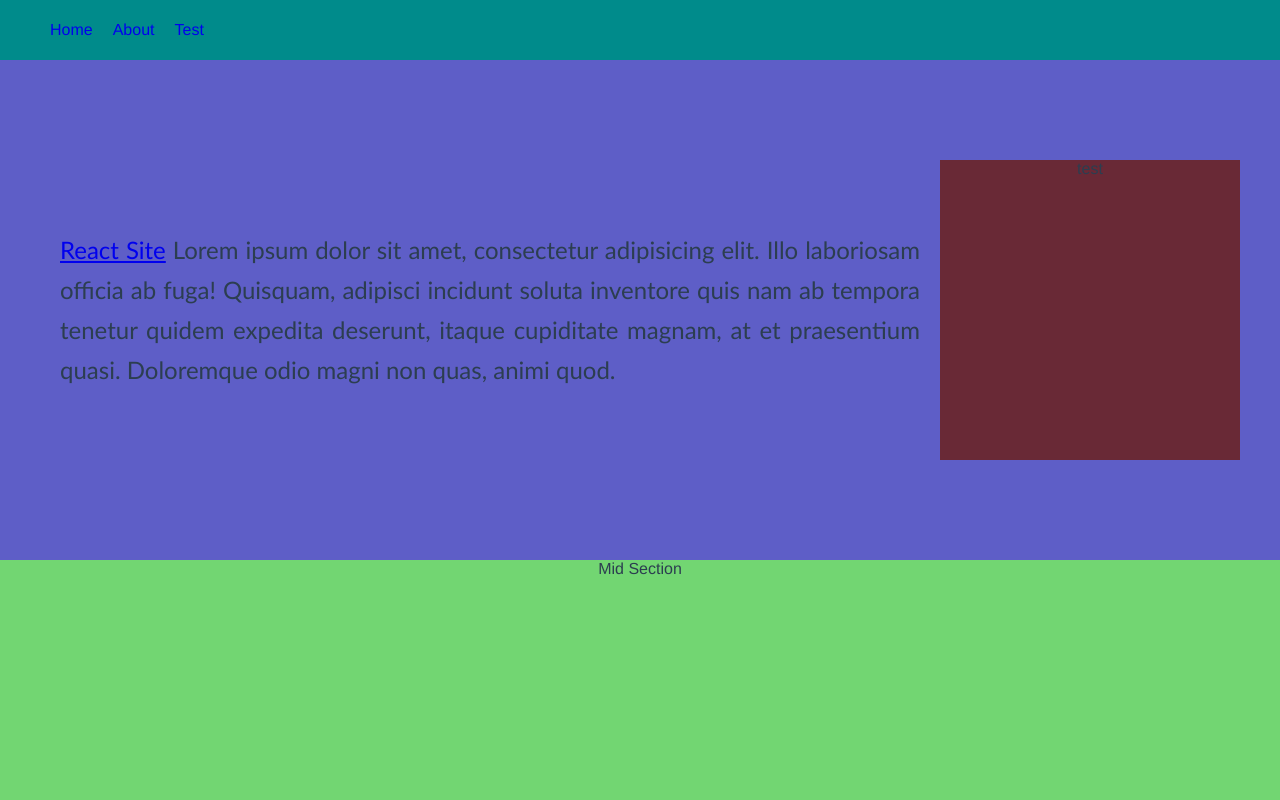
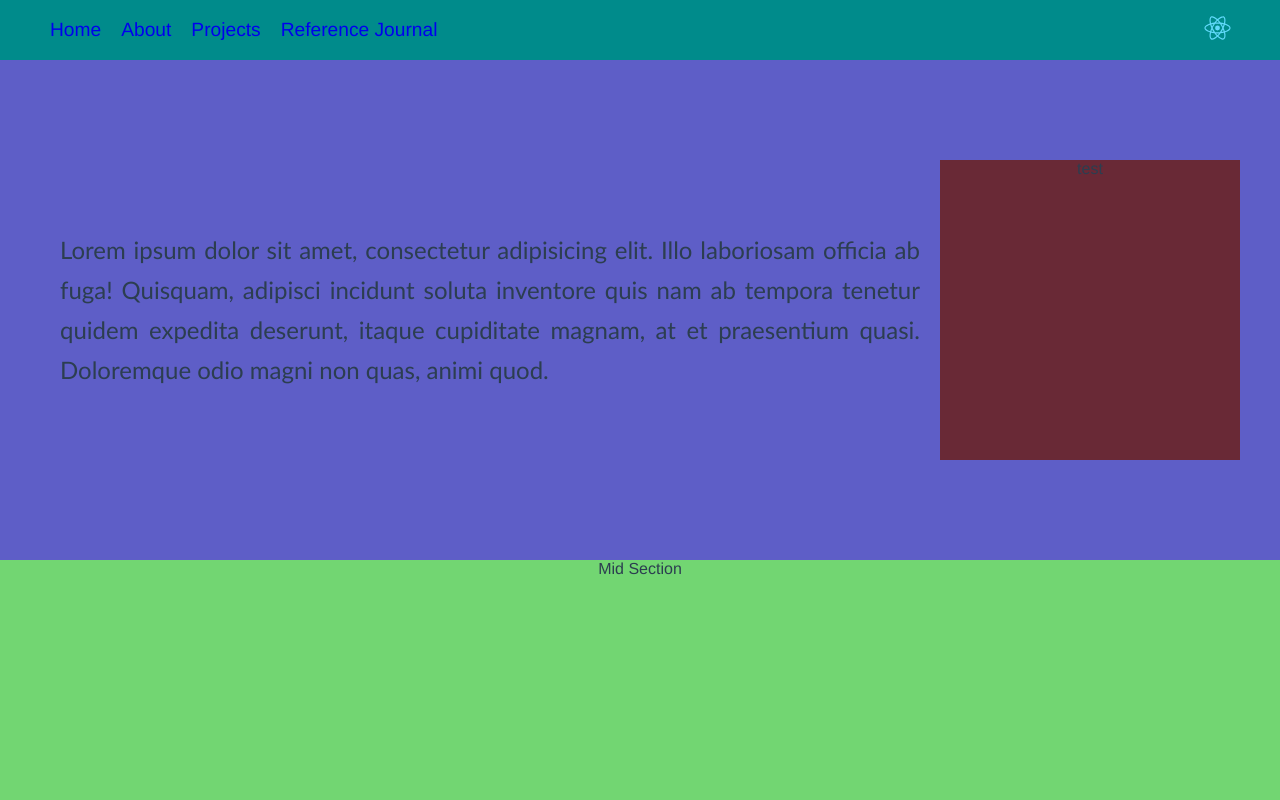
Before and after one commit to Velktri/personal-vue-site, a Vue app: page / in a window 1280 px wide. Shown: the top 800 px of the page. Built offline with nearby package versions, Linux system fonts and the light colour scheme.

Commit message:
added store

```diff
--- a/src/App.vue
+++ b/src/App.vue
@@ -20,7 +20,8 @@ export default {
             HeaderData: [
                 { label: 'Home', route: '/', bIsIcon: false },
                 { label: 'About', route: '/about', bIsIcon: false },
-                { label: 'Test', route: '/test', bIsIcon: false },
+                { label: 'Projects', route: '/projects', bIsIcon: false },
+                { label: 'Reference Journal', route: '/reference', bIsIcon: false },
             ]
         }
     }
--- a/src/components/HelloWorld.vue
+++ /dev/null
@@ -1,58 +0,0 @@
-<template>
-  <div class="hello">
-    <h1>{{ msg }}</h1>
-    <p>
-      For a guide and recipes on how to configure / customize this project,<br>
-      check out the
-      <a href="https://cli.vuejs.org" target="_blank" rel="noopener">vue-cli documentation</a>.
-    </p>
-    <h3>Installed CLI Plugins</h3>
-    <ul>
-      <li><a href="https://github.com/vuejs/vue-cli/tree/dev/packages/%40vue/cli-plugin-babel" target="_blank" rel="noopener">babel</a></li>
-      <li><a href="https://github.com/vuejs/vue-cli/tree/dev/packages/%40vue/cli-plugin-eslint" target="_blank" rel="noopener">eslint</a></li>
-    </ul>
-    <h3>Essential Links</h3>
-    <ul>
-      <li><a href="https://vuejs.org" target="_blank" rel="noopener">Core Docs</a></li>
-      <li><a href="https://forum.vuejs.org" target="_blank" rel="noopener">Forum</a></li>
-      <li><a href="https://chat.vuejs.org" target="_blank" rel="noopener">Community Chat</a></li>
-      <li><a href="https://twitter.com/vuejs" target="_blank" rel="noopener">Twitter</a></li>
-      <li><a href="https://news.vuejs.org" target="_blank" rel="noopener">News</a></li>
-    </ul>
-    <h3>Ecosystem</h3>
-    <ul>
-      <li><a href="https://router.vuejs.org" target="_blank" rel="noopener">vue-router</a></li>
-      <li><a href="https://vuex.vuejs.org" target="_blank" rel="noopener">vuex</a></li>
-      <li><a href="https://github.com/vuejs/vue-devtools#vue-devtools" target="_blank" rel="noopener">vue-devtools</a></li>
-      <li><a href="https://vue-loader.vuejs.org" target="_blank" rel="noopener">vue-loader</a></li>
-      <li><a href="https://github.com/vuejs/awesome-vue" target="_blank" rel="noopener">awesome-vue</a></li>
-    </ul>
-  </div>
-</template>
-
-<script>
-export default {
-  name: 'HelloWorld',
-  props: {
-    msg: String
-  }
-}
-</script>
-
-<!-- Add "scoped" attribute to limit CSS to this component only -->
-<style scoped>
-h3 {
-  margin: 40px 0 0;
-}
-ul {
-  list-style-type: none;
-  padding: 0;
-}
-li {
-  display: inline-block;
-  margin: 0 10px;
-}
-a {
-  color: #42b983;
-}
-</style>
--- a/src/components/Layout/Header.vue
+++ b/src/components/Layout/Header.vue
@@ -1,10 +1,19 @@
 <template>
 <div class="header-color">
-    <ul class="flex container header">
-        <li v-for="(headerElement, i) in headerData" :key="i" >
-            <router-link :to="headerElement.route"> {{ headerElement.label }} </router-link>
-        </li>
-    </ul>
+    <div class="flex container header">
+        <ul class="flex">
+            <li v-for="(headerElement, i) in headerData" :key="i" >
+                <router-link class="header-fonts" :to="headerElement.route"> {{ headerElement.label }} </router-link>
+            </li>
+        </ul>
+
+        <div class="spacer"></div>
+
+
+        <a href="https://velktri.github.io/personal-site" >
+            <img src="@/assets/react.svg" class="header-icon">
+        </a>
+    </div>
 </div>
 
 </template>
@@ -35,8 +44,16 @@ export default {
     height: 60px;
 }
 
+.header-fonts {
+    font-size: 1.2rem;
+}
+
 .header-color {
     background-color: darkcyan;
+}
+
+.spacer {
+    flex-grow: 1;
 }
 
 .flex {
@@ -60,4 +77,8 @@ ul a {
     text-decoration: none;
 }
 
+.header-icon {
+    height: 2rem;
+}
+
 </style>
--- a/src/main.js
+++ b/src/main.js
@@ -2,6 +2,7 @@ import Vue from 'vue'
 import VueRouter from 'vue-router'
 import App from './App.vue'
 import routes from './routes'
+import store from './store'
 
 Vue.config.productionTip = false
 Vue.use(VueRouter)
@@ -10,5 +11,6 @@ const router = new VueRouter(routes)
 
 new Vue({
   render: h => h(App),
+  store,
   router
 }).$mount('#app')
--- a/src/components/Landing.vue
+++ b/src/pages/Landing.vue
@@ -3,7 +3,6 @@
         <div class="bg-top">
             <div class="flex section-top container">
                 <div class="content-top">
-                    <a href="https://velktri.github.io/personal-site">React Site</a>
                     Lorem ipsum dolor sit amet, consectetur adipisicing elit. Illo laboriosam officia ab fuga!
                     Quisquam, adipisci incidunt soluta inventore quis nam ab tempora tenetur quidem expedita deserunt,
                     itaque cupiditate magnam, at et praesentium quasi. Doloremque odio magni non quas, animi quod.
--- /dev/null
+++ b/src/pages/Projects.vue
@@ -0,0 +1,5 @@
+<template>
+    <div>
+        Projects
+    </div>
+</template>
--- /dev/null
+++ b/src/pages/Reference.vue
@@ -0,0 +1,5 @@
+<template>
+    <div>
+        Reference
+    </div>
+</template>
--- /dev/null
+++ b/src/store.js
@@ -0,0 +1,16 @@
+import Vue from 'vue'
+import Vuex from 'vuex'
+
+Vue.use(Vuex)
+
+export default new Vuex.Store({
+  state: {
+
+  },
+  mutations: {
+
+  },
+  actions: {
+
+  }
+})
```
Also changed, not shown: package.json (+4 -3 lines), src/routes.js (+6 -3 lines), src/assets/react.svg (added), src/components/Layout/Sidebar.vue (added), src/pages/About.vue (renamed from src/components/About.vue), 1 other file (tests, documents, lock files or other folders).
